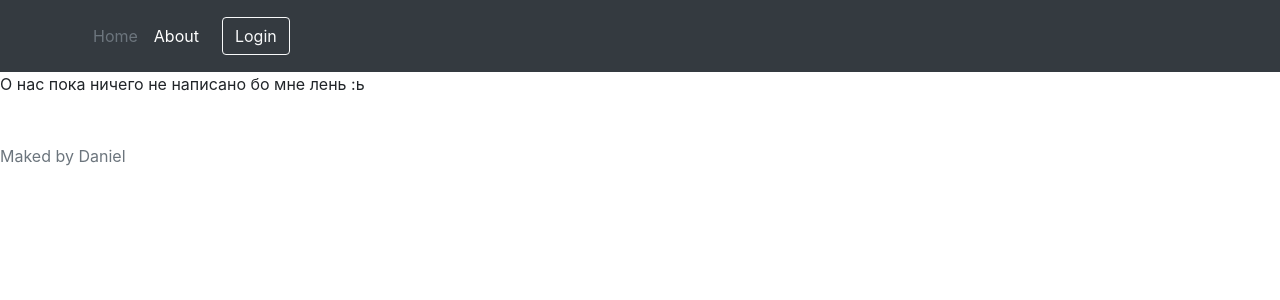
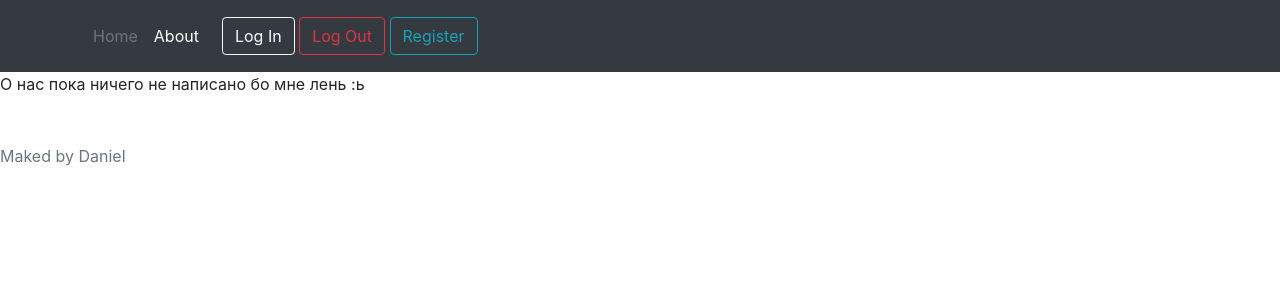
Before and after one commit to DanielKva4/web_app, a Django app: page /about in a window 1280 px wide. Shown: the top 300 px of the page. Run offline with Django 3.2, Linux system fonts and the light colour scheme; some libraries are stand-ins or nearby versions.

Commit message:
login system work~

```diff
--- a/app/models.py
+++ b/app/models.py
@@ -1,6 +1,11 @@
 from django.db import models
+from django.contrib.auth.models import User
 
 
 class Person(models.Model):
     name = models.CharField(max_length=100)
     salary = models.IntegerField(default=0)
+
+class Client(models.Model):
+    address = models.CharField("Address", max_length=100)
+    user = models.ForeignKey(User, on_delete=models.CASCADE)
--- a/app/templates/base.html
+++ b/app/templates/base.html
@@ -19,11 +19,13 @@
         <div class="d-flex flex-wrap align-items-center justify-content-center justify-content-lg-start">
             </a>
             <ul class="nav col-12 col-lg-auto me-lg-auto mb-2 justify-content-center mb-md-0">
-          <li><a href="/" class="nav-link px-2 text-secondary">Home</a></li>
-          <li><a href="/about" class="nav-link px-2 text-white">About</a></li>
+          <li><a href="{% url 'home' %}" class="nav-link px-2 text-secondary">Home</a></li>
+          <li><a href="{% url 'about' %}" class="nav-link px-2 text-white">About</a></li>
         </ul>
             <div class="text-end">
-                <a href="/login_page" class="btn btn-outline-light me-2">Login</a>
+                <a href="{% url 'login' %}" class="btn btn-outline-light me-2">Log In</a>
+                <a href="{% url 'logout' %}" class="btn btn-outline-danger me-2">Log Out</a>
+                <a href="" class="btn btn-outline-info me-2">Register</a>
             </div>
         </div>
     </div>
--- a/app/urls.py
+++ b/app/urls.py
@@ -2,8 +2,9 @@ from django.urls import path
 from app.views import *
 
 urlpatterns = [
-    path('', index),
-    path('about', about),
-    path('login_page', login_page),
-    path('login', login_user)
+    path('', index, name='home'),
+    path('about', about, name='about'),
+    path('login_page', login_page, name='login'),
+    path('login', login_user),
+    path('logout', do_logout, name='logout')
 ]
--- a/app/views.py
+++ b/app/views.py
@@ -1,7 +1,8 @@
 from django.shortcuts import render
 from django.http import HttpResponse, HttpResponseRedirect
 from app.models import *
-from django.contrib.auth import authenticate, login
+from django.contrib.auth import authenticate, login, logout
+from django.contrib.auth.models import User
 
 
 def index(request):
@@ -34,10 +35,19 @@ def login_user(request):
         login(request, user)
         return HttpResponseRedirect('/')
 
+def do_logout(request):
+    if request.user.is_authenticated:
+        logout(request)
+        return HttpResponseRedirect('/')
+    else:
+        return render(request, 'error.html')
 
-
-# def start_page(request):
-#     if request.user.is_authenticated:
-#         return render(request, 'start_page_root.html')
-#     else:
-#         return render(request, 'start_page.html')
+# def register(request):
+#     user = User.objects.create_user(
+#         request.POST['login'],
+#         password=request.POST['password'],
+#         first_name='aaa',
+#         last_name='bbb',
+#         email='a@b.c'
+#     )
+#     client = Client(user=user, address='Minsk')
```
Also changed, not shown: db.sqlite3.
